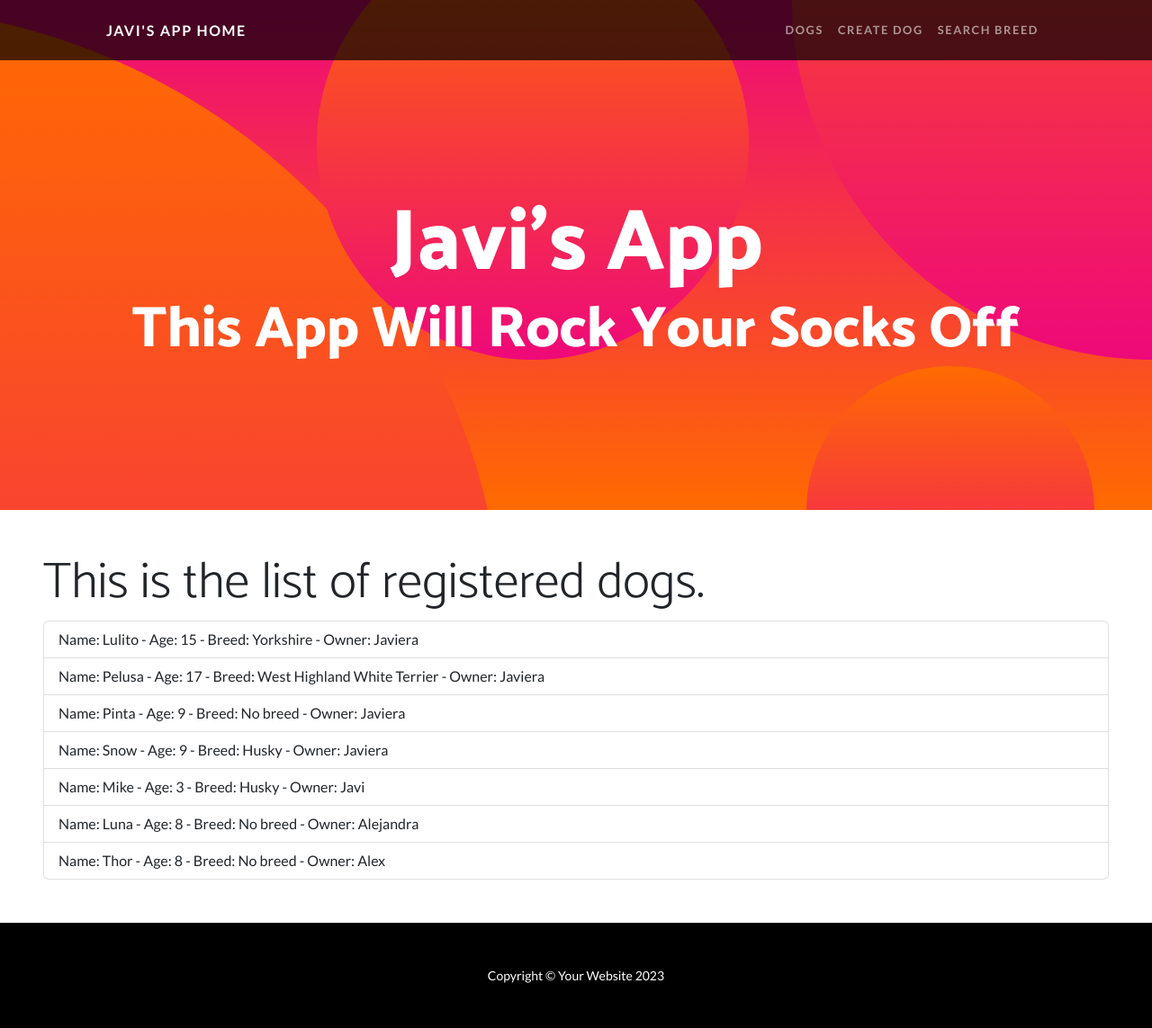
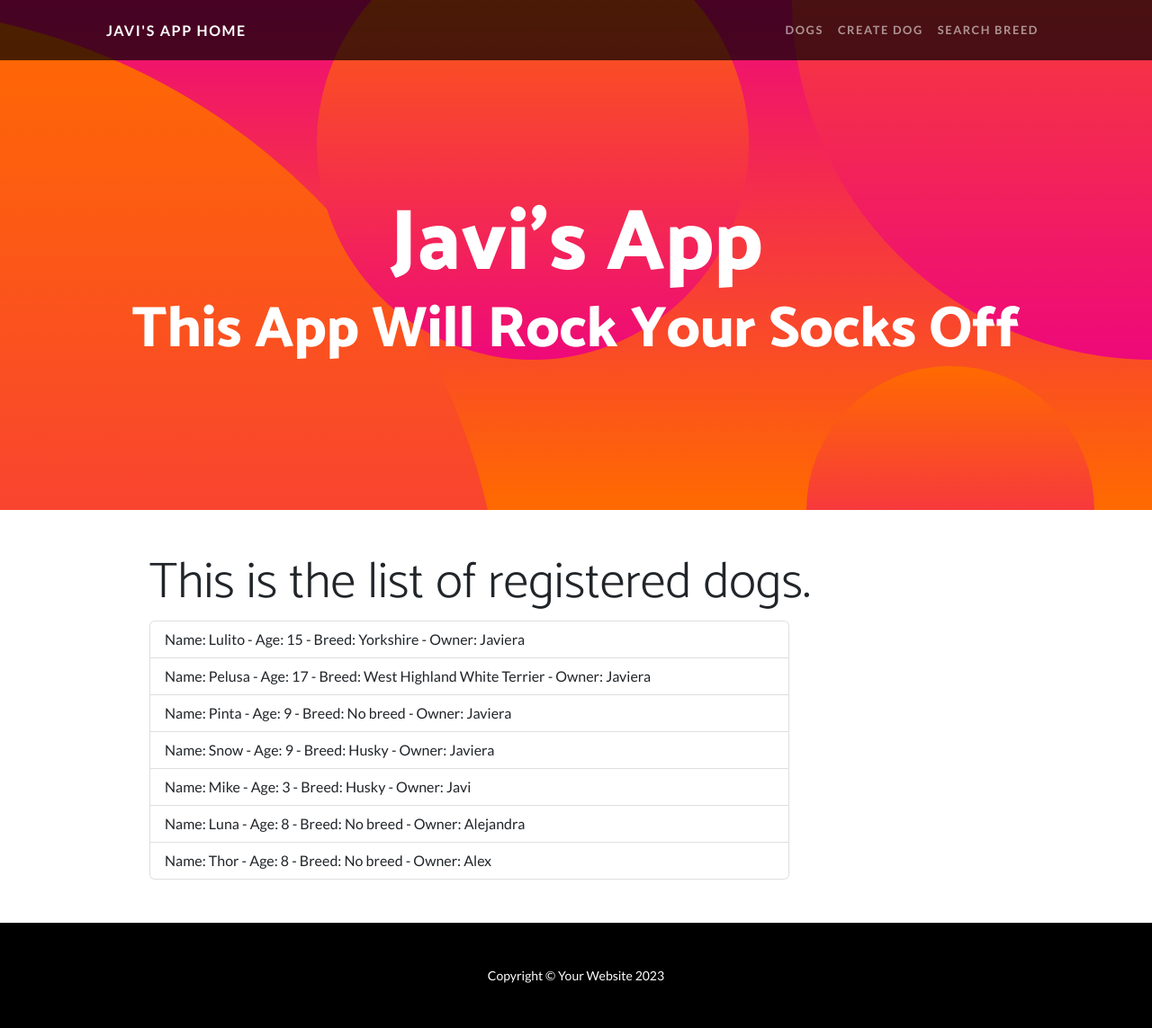
Before and after one commit to JaviRamosS/PreEntrega3, a Django app: page /AppJavi/dogs/ in a window 1280 px wide. Shown: the whole page at 90% size. Run offline with Django 4.2, Linux system fonts and the light colour scheme; data comes from the database, SQL or seed files in the repository; both versions use the stored data as it was after the commit; some libraries are stand-ins or nearby versions.

Commit message:
vfinal wuju

```diff
--- a/AppJavi/templates/AppJavi/dogs.html
+++ b/AppJavi/templates/AppJavi/dogs.html
@@ -2,6 +2,7 @@
 {% load static %}
 
 {% block contenidoQueCambia %}
+<div class="container px-5">
     <div class="p-5">
         <section>
             <h2 class="display-4">This is the list of registered dogs.<h2>
@@ -9,7 +10,7 @@
         </section>
 
         {% if dogs %}
-    <ul class="list-group">
+        <ul class="list-group w-75">
         {% for dog in dogs %}
 
         <li class="list-group-item">
@@ -20,4 +21,5 @@
         {% endif %}
 
     </div>
+</div>
 {% endblock %}
--- a/AppJavi/templates/AppJavi/formCreateDog.html
+++ b/AppJavi/templates/AppJavi/formCreateDog.html
@@ -2,6 +2,7 @@
 {% load static %}
 
 {% block contenidoQueCambia %}
+<div class="container px-5">
     <div class="p-5">
         <section>
 
@@ -21,4 +22,5 @@
 
         </section>
     </div>
+</div>
 {% endblock %}
--- a/AppJavi/templates/AppJavi/searchBreed.html
+++ b/AppJavi/templates/AppJavi/searchBreed.html
@@ -2,6 +2,7 @@
 {% load static %}
 
 {% block contenidoQueCambia %}
+<div class="container px-5">
     <div class="p-5">
         <section>
             <h2 class="display-4">Please type the breed you are looking for.</h2>
@@ -14,4 +15,5 @@
 
         </section>
     </div>
+</div>
 {% endblock %}
--- a/AppJavi/templates/AppJavi/searchResult.html
+++ b/AppJavi/templates/AppJavi/searchResult.html
@@ -2,6 +2,7 @@
 {% load static %}
 
 {% block contenidoQueCambia %}
+<div class="container px-5">
     <div class="p-5">
         <section>
 
@@ -21,4 +22,5 @@
 
         </section>
     </div>
+</div>
 {% endblock %}
```
Also changed, not shown: db.sqlite3. Lines whose indentation alone changed are shown as unchanged.
